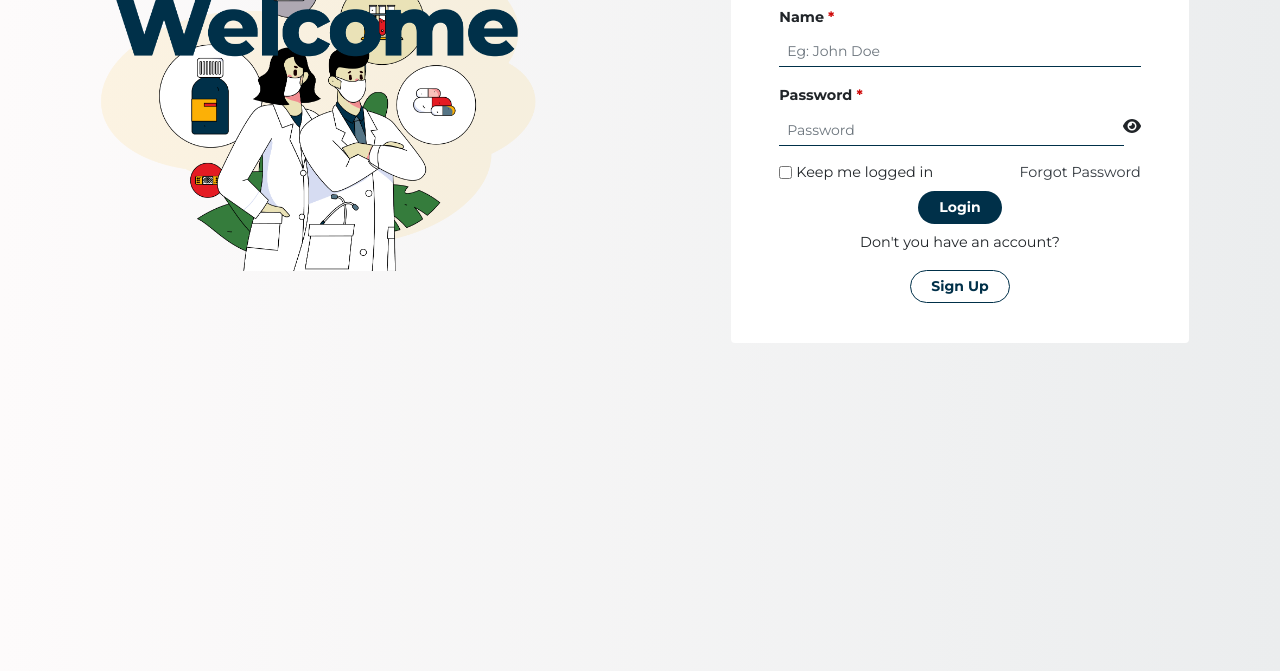
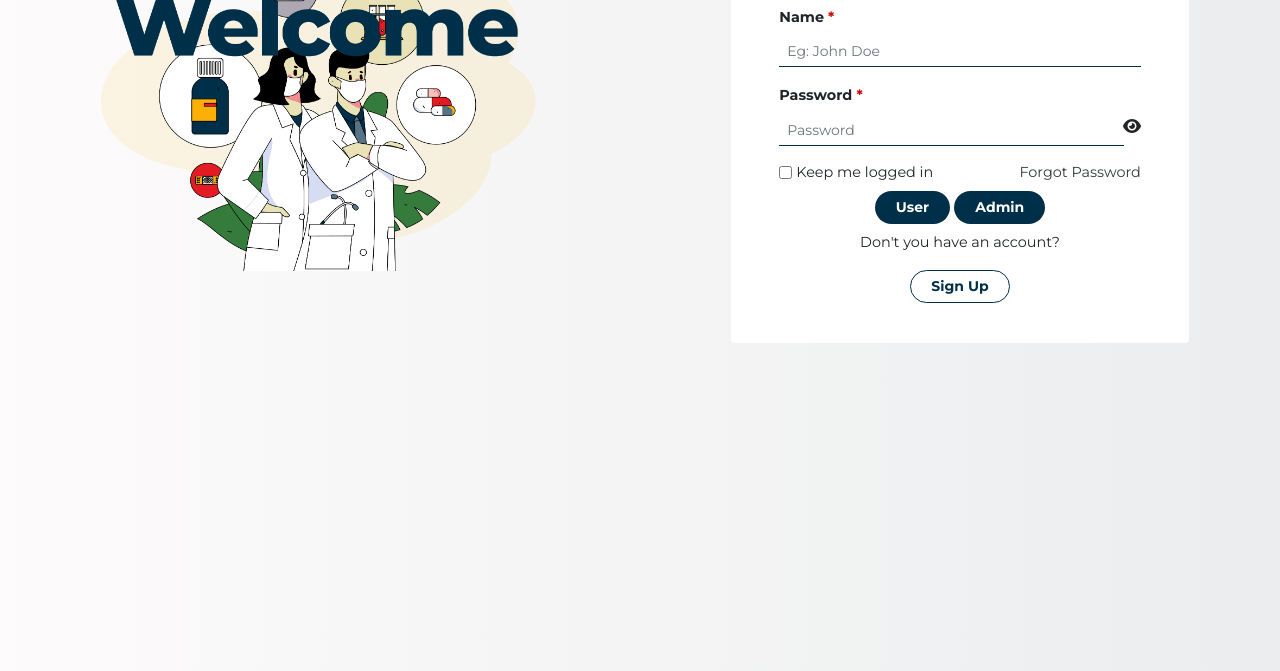
Before and after one commit to KavidiDeSilva/mcqmed, a plain HTML site: page pages/login.html in a window 1280 px wide. Shown: the part 129-800 px from the top of the page. Drawn offline with nearby package versions, Linux system fonts and the light colour scheme.

Commit message:
Update login.html

```diff
--- a/pages/login.html
+++ b/pages/login.html
@@ -65,7 +65,8 @@
           </div>
 
           <div class="text-center">
-              <button type="submit" class="btn btn-all btn-sm btn-brand-blue my-2 font-weight-bold" >Login</button>
+              <a href="../admin/admin.html" class="btn btn-all btn-sm btn-brand-blue my-2 font-weight-bold" >User</a>
+              <a href="../user/dashboard.html"  class="btn btn-all btn-sm btn-brand-blue my-2 font-weight-bold" >Admin</a>
           </div>
           <div class="text-center">
             <p class=""><span>Don't you have an account?</span><p/>
```
